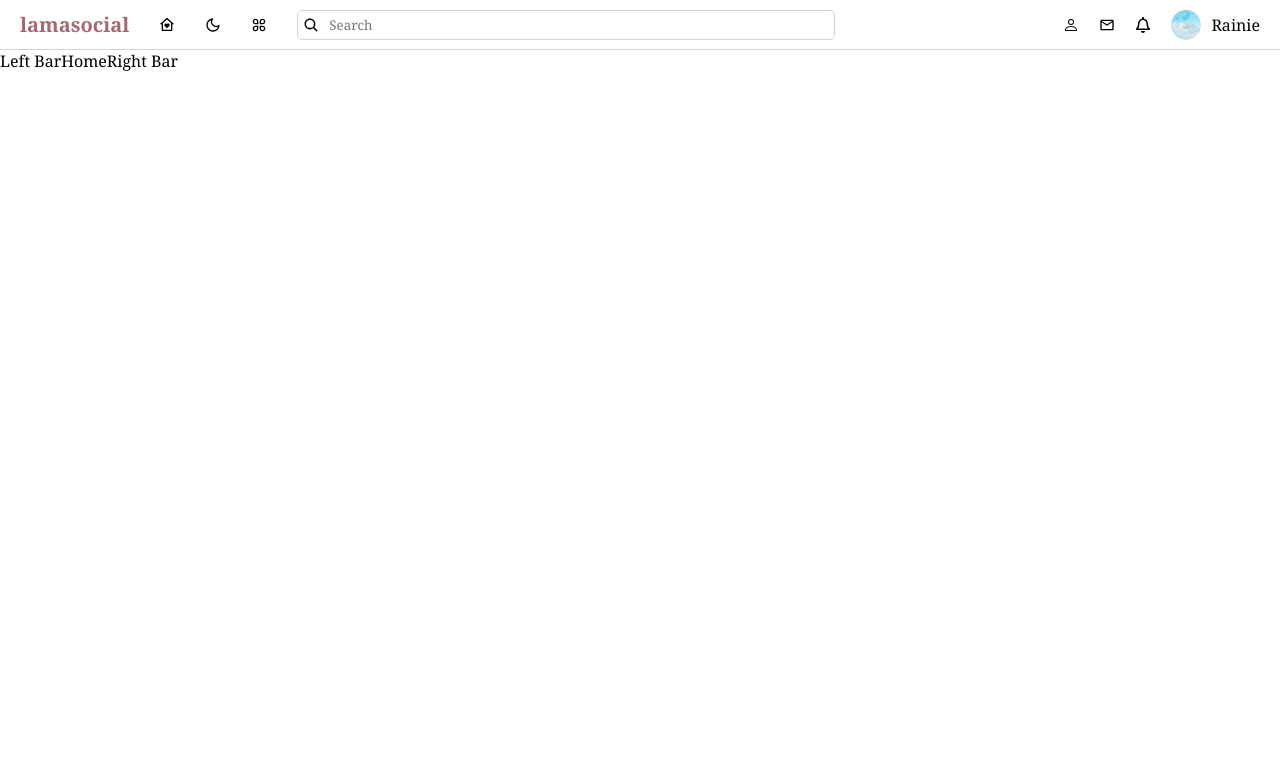
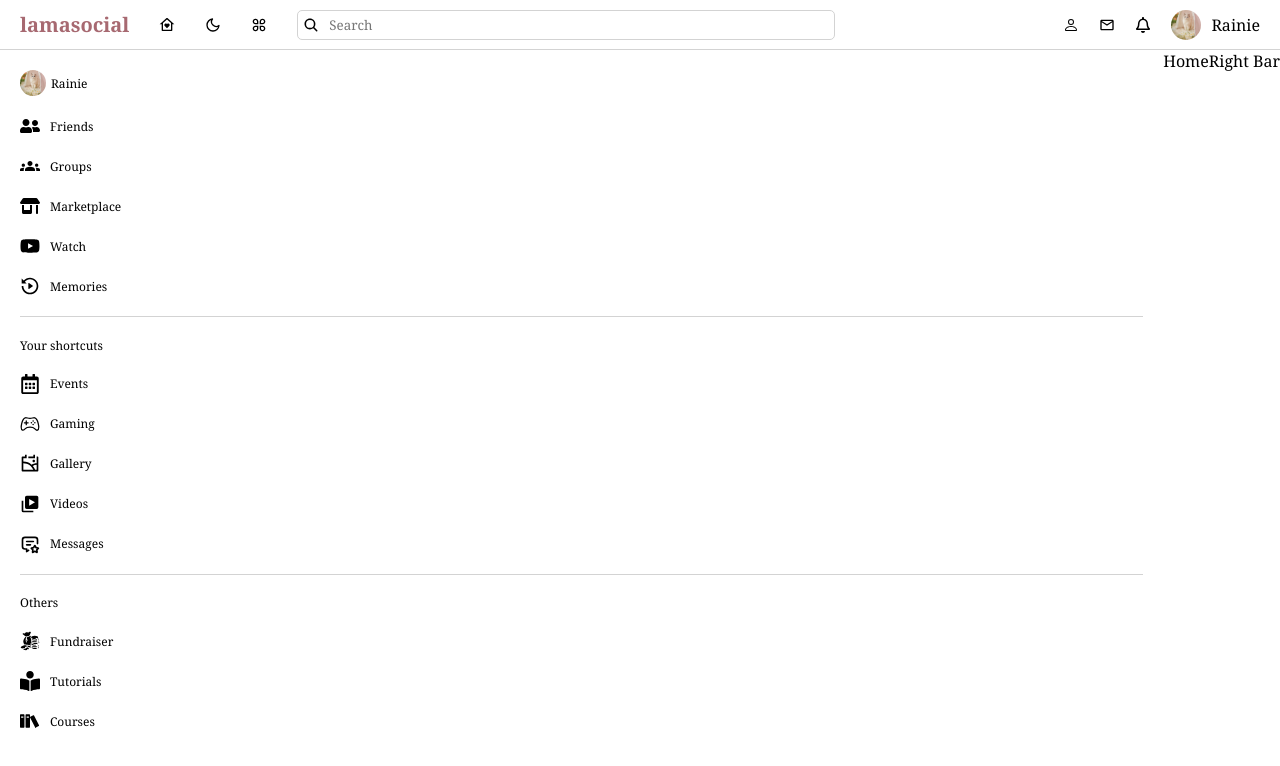
Before and after one commit to Rainie33/socialmedia-react-nodejs, a React (Vite) app: page / in a window 1280 px wide. Shown: the top 766 px of the page. Built offline with nearby package versions, Linux system fonts and the light colour scheme.

Commit message:
[Add]leftBar

```diff
--- a/src/components/leftBar/LeftBar.jsx
+++ b/src/components/leftBar/LeftBar.jsx
@@ -1,7 +1,91 @@
 import './leftBar.scss';
+import { FaUserFriends } from 'react-icons/fa';
+import { MdGroups } from 'react-icons/md';
+import { FaShop } from 'react-icons/fa6';
+import { FaYoutube } from 'react-icons/fa';
+import { RiMemoriesFill } from 'react-icons/ri';
+import { FaRegCalendarAlt } from 'react-icons/fa';
+import { IoGameControllerOutline } from 'react-icons/io5';
+import { RiGalleryLine } from 'react-icons/ri';
+import { BiSolidVideos } from 'react-icons/bi';
+import { TbMessageStar } from 'react-icons/tb';
+import { GiCash } from 'react-icons/gi';
+import { FaBookReader } from 'react-icons/fa';
+import { ImBooks } from 'react-icons/im';
 
 const LeftBar = () => {
-  return <div className="leftBar">Left Bar</div>;
+  return (
+    <div className="leftBar">
+      <div className="container">
+        <div className="menu">
+          <div className="user">
+            <img src="/cat.jpg" alt="" />
+            <span>Rainie</span>
+          </div>
+          <div className="item">
+            <FaUserFriends />
+            <span>Friends</span>
+          </div>
+          <div className="item">
+            <MdGroups />
+            <span>Groups</span>
+          </div>
+          <div className="item">
+            <FaShop />
+            <span>Marketplace</span>
+          </div>
+          <div className="item">
+            <FaYoutube />
+            <span>Watch</span>
+          </div>
+          <div className="item">
+            <RiMemoriesFill />
+            <span>Memories</span>
+          </div>
+        </div>
+        <hr />
+        <div className="menu">
+          <span>Your shortcuts</span>
+          <div className="item">
+            <FaRegCalendarAlt />
+            <span>Events</span>
+          </div>
+          <div className="item">
+            <IoGameControllerOutline />
+            <span>Gaming</span>
+          </div>
+          <div className="item">
+            <RiGalleryLine />
+            <span>Gallery</span>
+          </div>
+          <div className="item">
+            <BiSolidVideos />
+            <span>Videos</span>
+          </div>
+          <div className="item">
+            <TbMessageStar />
+            <span>Messages</span>
+          </div>
+        </div>
+        <hr />
+        <div className="menu">
+          <span>Others</span>
+          <div className="item">
+            <GiCash />
+            <span>Fundraiser</span>
+          </div>
+          <div className="item">
+            <FaBookReader />
+            <span>Tutorials</span>
+          </div>
+          <div className="item">
+            <ImBooks />
+            <span>Courses</span>
+          </div>
+        </div>
+      </div>
+    </div>
+  );
 };
 
 export default LeftBar;
--- a/src/components/leftBar/leftBar.scss
+++ b/src/components/leftBar/leftBar.scss
@@ -0,0 +1,50 @@
+.leftBar {
+  flex: 2;
+  .container {
+    padding: 20px;
+
+    hr {
+      margin: 20px 0px;
+      border: none;
+      height: 0.5px;
+      background-color: lightgray;
+    }
+
+    .menu {
+      display: flex;
+      flex-direction: column;
+      gap: 20px;
+
+      .user {
+        display: flex;
+        align-items: center;
+        gap: 5px;
+
+        img {
+          width: 26px;
+          height: 26px;
+          border-radius: 50%;
+          object-fit: cover;
+        }
+
+        span {
+          font-size: 12px;
+        }
+      }
+
+      .item {
+        display: flex;
+        align-items: center;
+        gap: 10px;
+
+        svg {
+          font-size: 20px;
+        }
+      }
+
+      span {
+        font-size: 12px;
+      }
+    }
+  }
+}
--- a/src/components/navbar/Navbar.jsx
+++ b/src/components/navbar/Navbar.jsx
@@ -28,7 +28,7 @@ const Navbar = () => {
         <MdOutlineEmail />
         <FaRegBell />
         <div className="user">
-          <img src="/Bubbles.avif" alt="" />
+          <img src="/cat.jpg" alt="" />
           <span>Rainie</span>
         </div>
       </div>
```
Also changed, not shown: public/cat.jpg (added).
